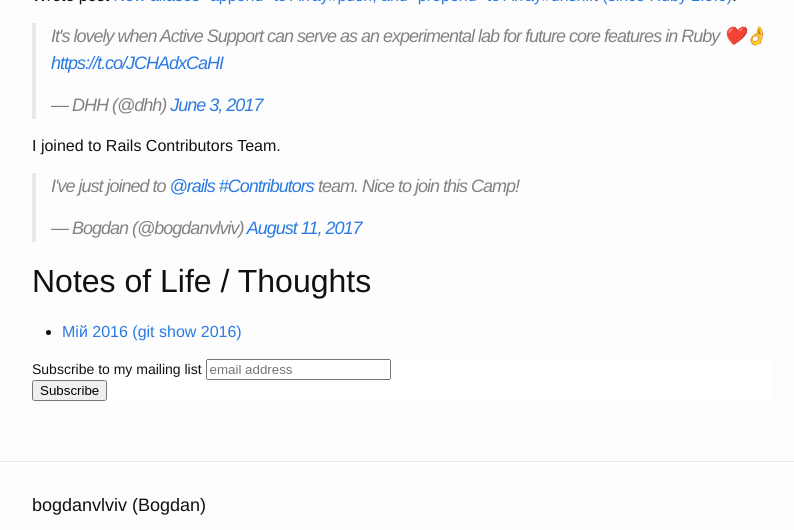
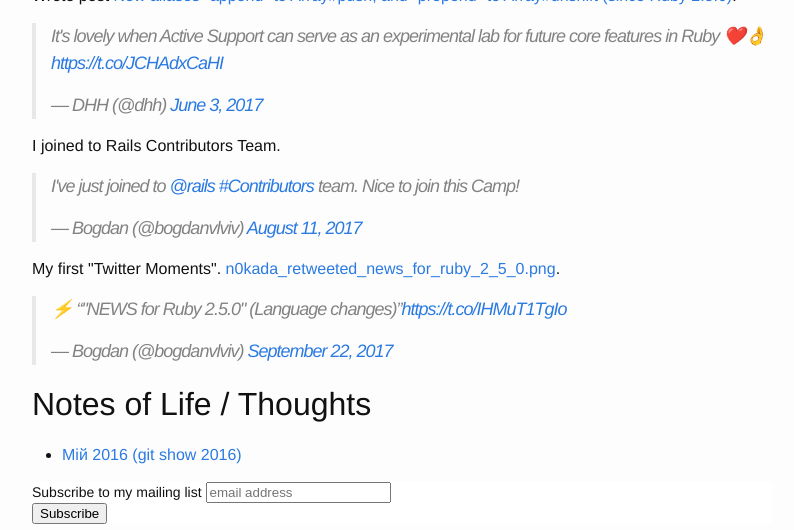
Before and after one commit to crowdpro3/bogdanvlviv.github.io, a Jekyll site: the page built from about.html, in a window 1280 px wide and 900 px high, scrolled down 2822 px, cut to the strip 0-530 px from the top of the window. Shown: the whole strip, without its empty margins (238-1032 px from the left). Built offline with Jekyll 4.4.1, drawn with Linux system fonts in a browser that asks for light colours; comment, search, counter and statistics services are not loaded.

Commit message:
Add first 'twitter moments' on about page

```diff
--- a/about.html
+++ b/about.html
@@ -236,6 +236,13 @@
   <blockquote class="twitter-tweet" data-lang="en"><p lang="en" dir="ltr">I&#39;ve just joined to <a href="https://twitter.com/rails">@rails</a> <a href="https://twitter.com/hashtag/Contributors?src=hash">#Contributors</a> team. Nice to join this Camp!</p>&mdash; Bogdan (@bogdanvlviv) <a href="https://twitter.com/bogdanvlviv/status/895899791078686724">August 11, 2017</a></blockquote>
 </p>
 
+<p>
+  My first "Twitter Moments".
+  <a href="{{ "/images/n0kada_retweeted_news_for_ruby_2_5_0.png" | absolute_url }}" target="_blank">n0kada_retweeted_news_for_ruby_2_5_0.png</a>.
+
+  <blockquote class="twitter-tweet" data-lang="en"><p lang="en" dir="ltr">⚡️ “&quot;NEWS for Ruby 2.5.0&quot; (Language changes)”<a href="https://t.co/IHMuT1TgIo">https://t.co/IHMuT1TgIo</a></p>&mdash; Bogdan (@bogdanvlviv) <a href="https://twitter.com/bogdanvlviv/status/911261147541721089">September 22, 2017</a></blockquote>
+</p>
+
 <h2>Notes of Life / Thoughts</h2>
 
 <ul>
```
Also changed, not shown: images/n0kada_retweeted_news_for_ruby_2_5_0.png (added).
